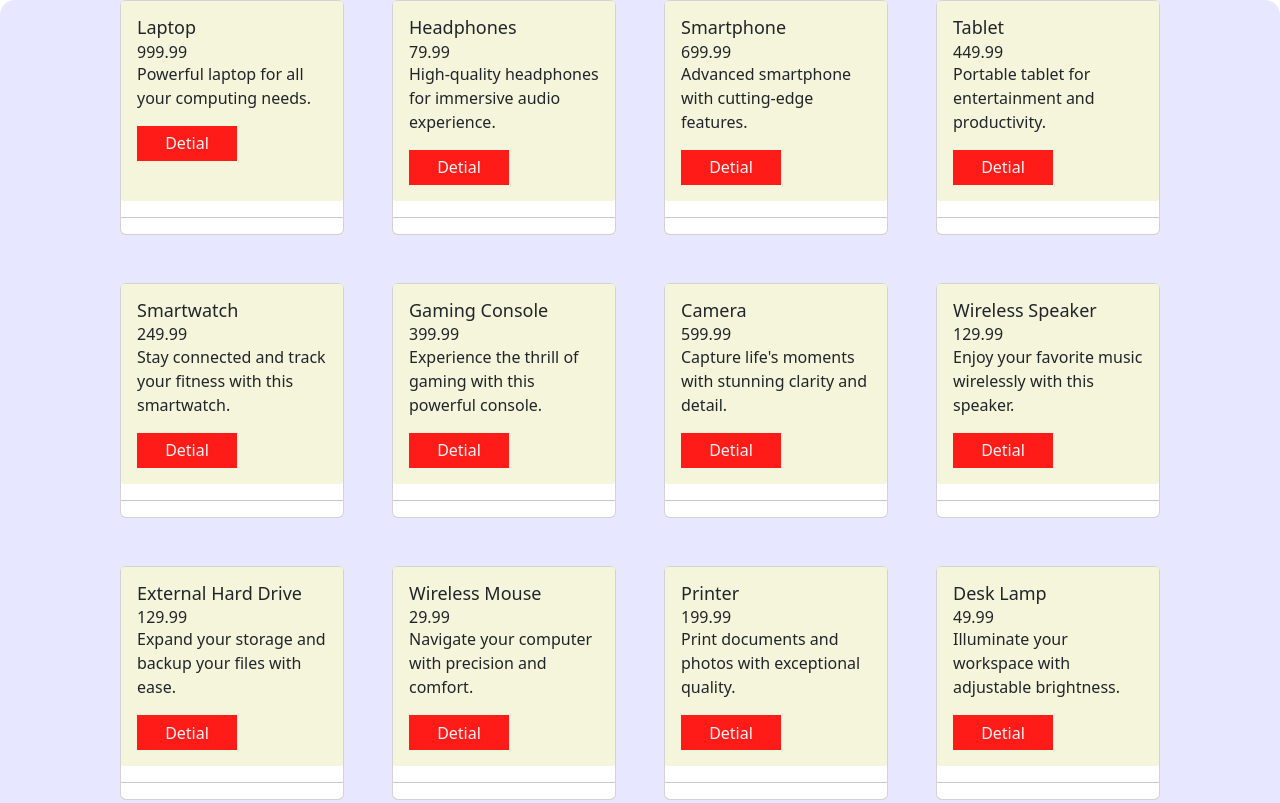
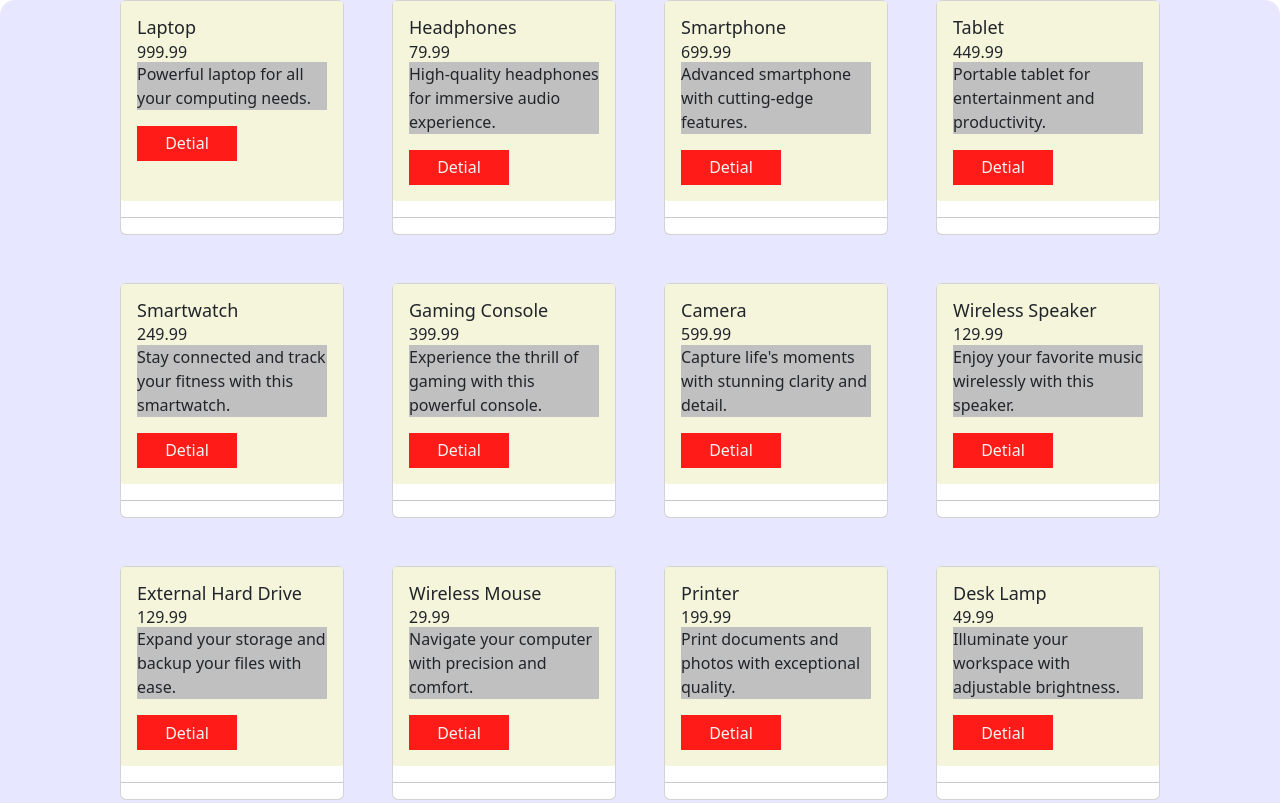
Before and after one commit to anus26/object, a plain HTML site: page index.html in a window 1280 px wide. Shown: the top 803 px of the page. Drawn offline with nearby package versions, Linux system fonts and the light colour scheme.

Commit message:
modified

```diff
--- a/style.css
+++ b/style.css
@@ -40,3 +40,7 @@ button{
     margin-inline: 7px;
     font-size: 20px;
 }
+.card-text{
+    font-size: medium;
+    background-color: silver;
+}
```
